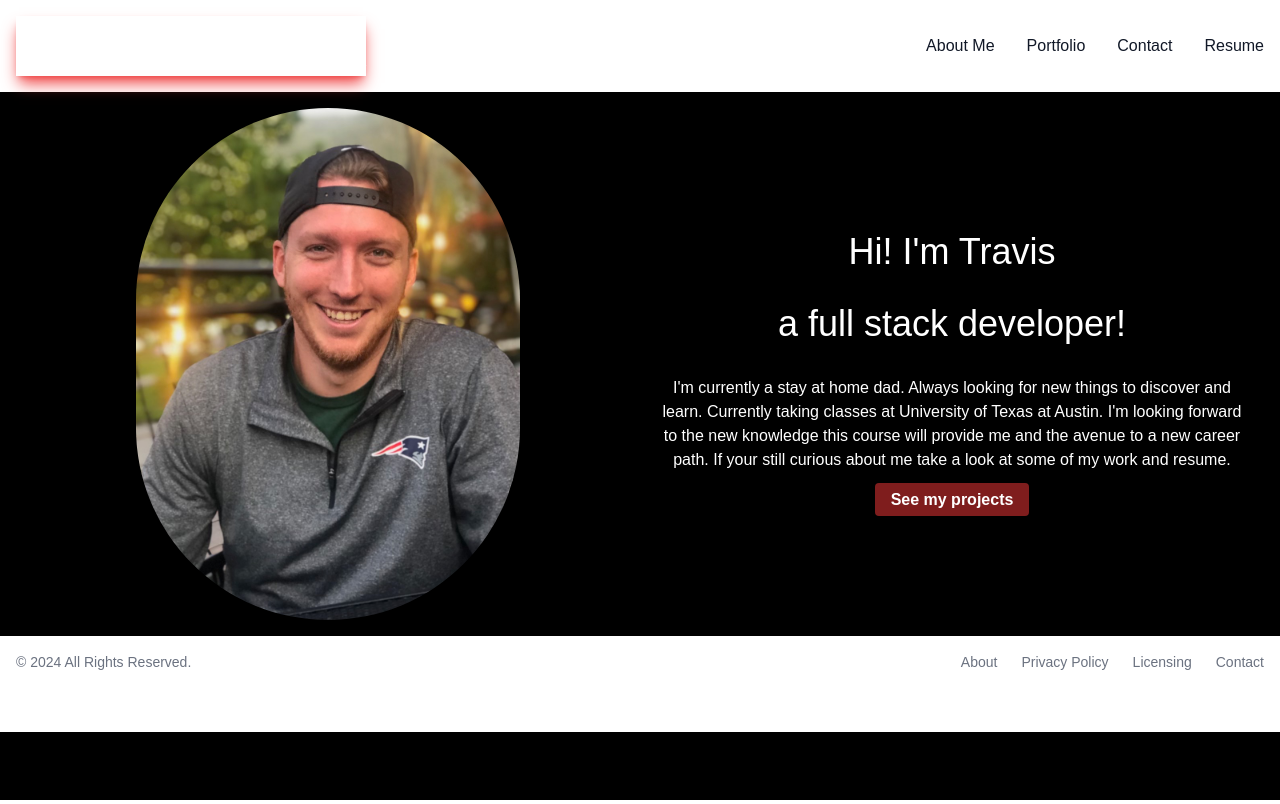
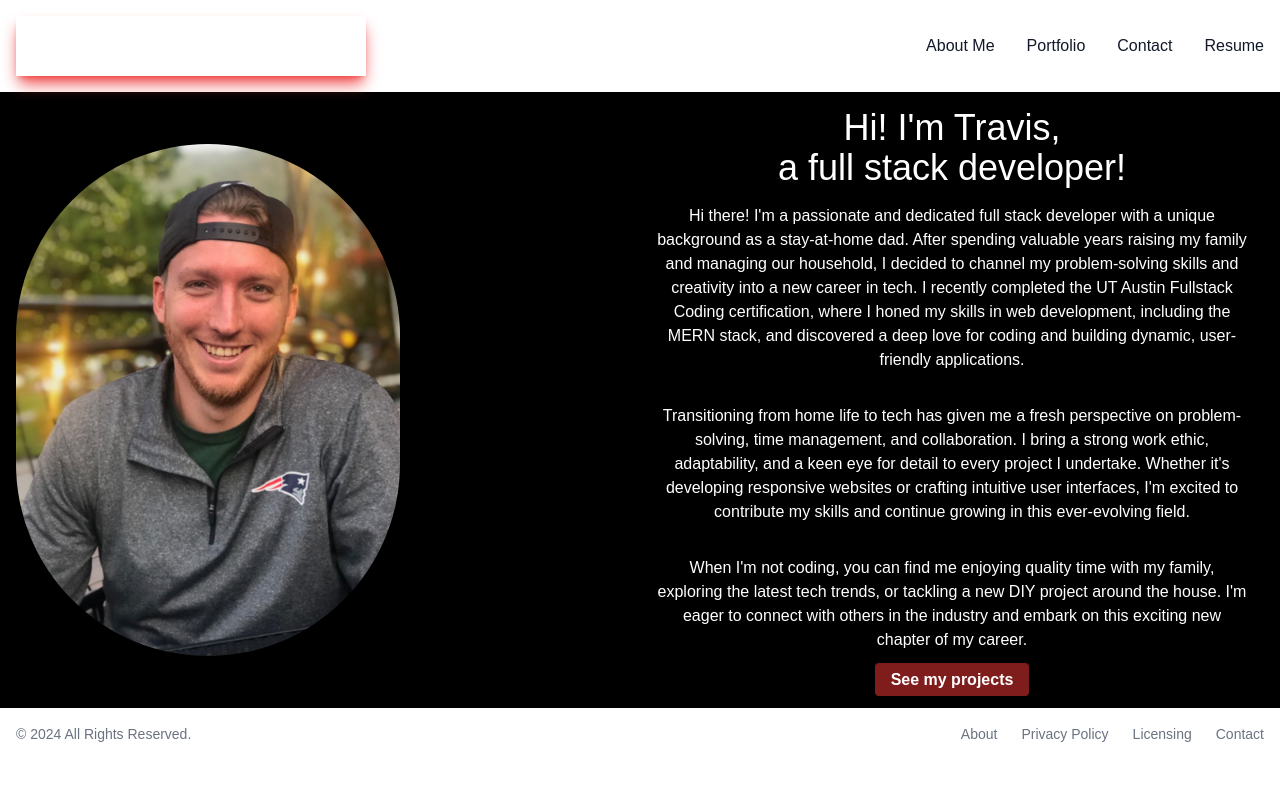
Before and after one commit to TravisJBlack/React-Portfolio, a React (Vite) app in the folder Travis-Portfolio/: page / in a window 1280 px wide. Built offline with nearby package versions, Linux system fonts and the light colour scheme.

Commit message:
final touch up

```diff
--- a/Travis-Portfolio/src/components/Header.jsx
+++ b/Travis-Portfolio/src/components/Header.jsx
@@ -12,6 +12,11 @@ export const Header = () => {
       setOpenNav('hidden');
     }
   }
+
+const scrollToTop = () => {
+    window.scrollTo(0, 0)
+    console.log('working')
+}
 
 
   return (
@@ -41,7 +46,7 @@ export const Header = () => {
               <li>
                 <Link
                   to="/Portfolio"
-                  onClick={() => toggleNav()}
+                  onClick={() => {toggleNav(); scrollToTop}}
                   className="block py-2 px-3 text-gray-900 rounded hover:bg-gray-100 md:hover:bg-transparent md:border-0 md:hover:text-red-700 md:p-0 dark:text-white md:dark:hover:text-red-500 dark:hover:bg-gray-700 dark:hover:text-white md:dark:hover:bg-transparent">
                   Portfolio
                 </Link>
--- a/Travis-Portfolio/src/components/ProjectList.jsx
+++ b/Travis-Portfolio/src/components/ProjectList.jsx
@@ -38,17 +38,14 @@ function ProjectList({ projectData, techData }) {
                 <div key={index} className={`${showTech[index]}`}>
                     <div>
                         <a href={project.url} target="_blank" className='relative' >
-                            <img data-color={index} className={`h-auto max-w-full rounded-lg shadow-lg shadow-red-500 hover:border-8 hover:border-red-900 ${showColor[index]}`}
+                            <img data-color={index} className={`h-auto max-w-full rounded-lg shadow-lg shadow-red-500 hover:border-8 sm:hover:border-red-900 ${showColor[index]}`}
                                 onMouseEnter={color} onMouseLeave={color} src={project.imgPath} alt="" />
                             <p className={`text-black bg-red-500 bg-opacity-75 absolute top-1/2 left-1/2 -translate-x-1/2 -translate-y-1/2 ${showTitle[index]}`}>{project.name}</p>
                         </a>
                     </div>
-                    <div className="flex flex-col text-center m-3 ">
-                        <a href={project.GithubUrl} target="_blank" className="bg-red-900 hover:bg-red-700 text-white font-bold py-2 px-4 rounded ">{project.name} GitHub Link</a>
-                     {last = project.technologies[project.technologies.length-1]}
-                     {console.log(last)}
-                        {project.technologies = project.technologies.toString().replace(/,/g, ", ")}
-                        <p className="text-white">Technologies: {project.technologies}.</p>
+                    <div className="flex flex-col text-center mt-3 ">
+                        <a href={project.GithubUrl} target="_blank" className="bg-red-900 sm:hover:bg-red-700 text-white font-bold py-2 px-4 rounded ">{project.name} GitHub Link</a>
+                        <p  className="text-white mt-2">Technologies: {project.technologies.toString().replace(/,/g, ", ")}.</p>
                     </div>
 
                 </div>
--- a/Travis-Portfolio/src/pages/AboutMe.jsx
+++ b/Travis-Portfolio/src/pages/AboutMe.jsx
@@ -5,13 +5,18 @@ export default function AboutMe() {
     return (
         <div className={'bg-black text-white text-center'}>
             <div className="flex items-center m-4">
-            <div className='flex justify-center items-center w-1/2'>
-                <img className='rounded-full w-96'src={portfolioImg}></img>
+                <div className='flex justify-center items-center hidden sm:block sm:w-1/2'>
+                    <img className='rounded-full w-96' src={portfolioImg}></img>
                 </div>
-                <div className="w-1/2  bg-opacity-75">
-                    <h1 className="p-4 text-4xl">Hi! I'm Travis </h1>
-                    <h1 className="p-4 text-4xl">a full stack developer! </h1>
-                    <p className="p-4"> I'm currently a stay at home dad. Always looking for new things to discover and learn. Currently taking classes at University of Texas at Austin. I'm looking forward to the new knowledge this course will provide me and the avenue to a new career path. If your still curious about me take a look at some of my work and resume.</p>
+                <div className="sm:w-1/2  bg-opacity-75">
+                    <h1 className=" text-4xl">Hi! I'm Travis, </h1>
+                    <h1 className=" text-4xl">a full stack developer! </h1>
+                    <div className='flex justify-center sm:hidden m-2'>
+                    <img className='rounded-full h-44' src={portfolioImg}></img>
+                    </div>
+                    <p className="p-4">Hi there! I'm a passionate and dedicated full stack developer with a unique background as a stay-at-home dad. After spending valuable years raising my family and managing our household, I decided to channel my problem-solving skills and creativity into a new career in tech. I recently completed the UT Austin Fullstack Coding certification, where I honed my skills in web development, including the MERN stack, and discovered a deep love for coding and building dynamic, user-friendly applications. </p>
+                    <p className='p-4'>Transitioning from home life to tech has given me a fresh perspective on problem-solving, time management, and collaboration. I bring a strong work ethic, adaptability, and a keen eye for detail to every project I undertake. Whether it's developing responsive websites or crafting intuitive user interfaces, I'm excited to contribute my skills and continue growing in this ever-evolving field. </p>
+                    <p className='p-4'>When I'm not coding, you can find me enjoying quality time with my family, exploring the latest tech trends, or tackling a new DIY project around the house. I'm eager to connect with others in the industry and embark on this exciting new chapter of my career.</p>
 
                     <Link
                         to='/Portfolio'
```
Lines whose indentation alone changed are shown as unchanged.
